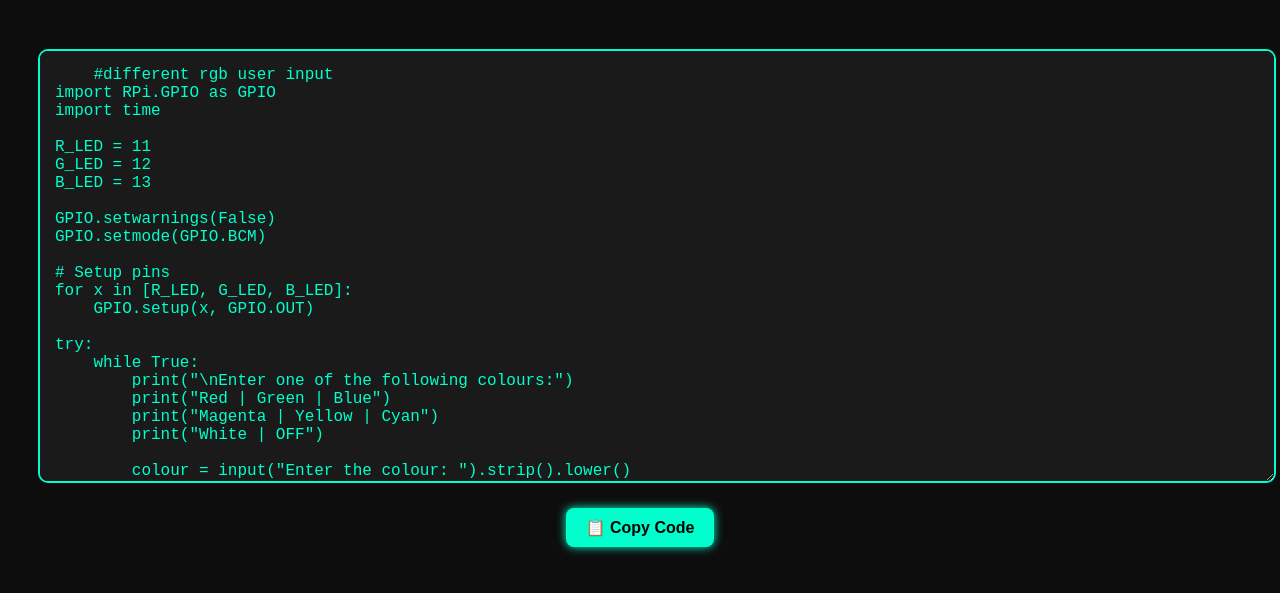
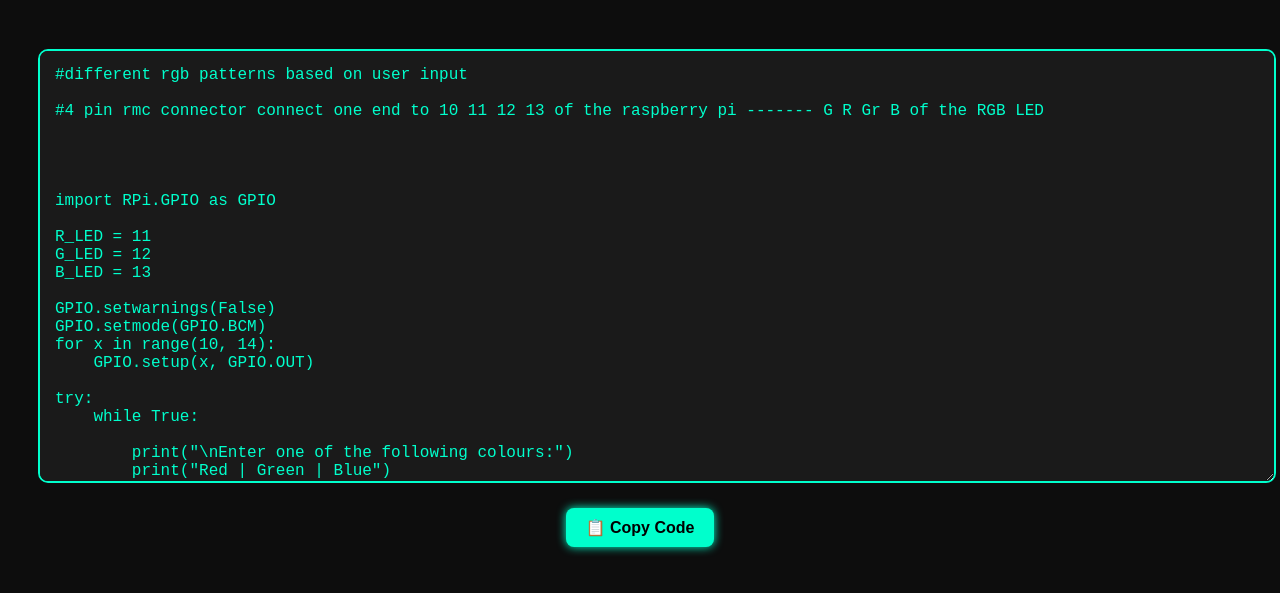
Before and after one commit to p-venu/wild_hacker, a plain HTML site: page s39.html in a window 1280 px wide. Shown: the part 127-720 px from the top of the page. Drawn offline with Linux system fonts and the light colour scheme.

Commit message:
Update s39.html

```diff
--- a/s39.html
+++ b/s39.html
@@ -62,9 +62,14 @@
   <h1>Wild Hackers Code Lab</h1>
 
   <textarea id="codeArea" readonly>
-    #different rgb user input
+#different rgb patterns based on user input
+
+#4 pin rmc connector connect one end to 10 11 12 13 of the raspberry pi ------- G R Gr B of the RGB LED
+
+
+
+
 import RPi.GPIO as GPIO
-import time
 
 R_LED = 11
 G_LED = 12
@@ -72,21 +77,19 @@ B_LED = 13
 
 GPIO.setwarnings(False)
 GPIO.setmode(GPIO.BCM)
-
-# Setup pins
-for x in [R_LED, G_LED, B_LED]:
+for x in range(10, 14):
     GPIO.setup(x, GPIO.OUT)
 
 try:
     while True:
+
         print("\nEnter one of the following colours:")
         print("Red | Green | Blue")
         print("Magenta | Yellow | Cyan")
         print("White | OFF")
+        colour = input("Enter the colour: ").strip().lower() # strip().lower() is optional
 
-        colour = input("Enter the colour: ").strip().lower()
-
-        if colour == "red":
+        if colour == "red": # if not executed put colour.lower()
             GPIO.output(R_LED, GPIO.HIGH)
             GPIO.output(G_LED, GPIO.LOW)
             GPIO.output(B_LED, GPIO.LOW)
@@ -135,6 +138,9 @@ except KeyboardInterrupt:
     exit()
 
 
+#the RGB changing colours based on user input
+
+
   </textarea>
 
   <div class="controls">
```
